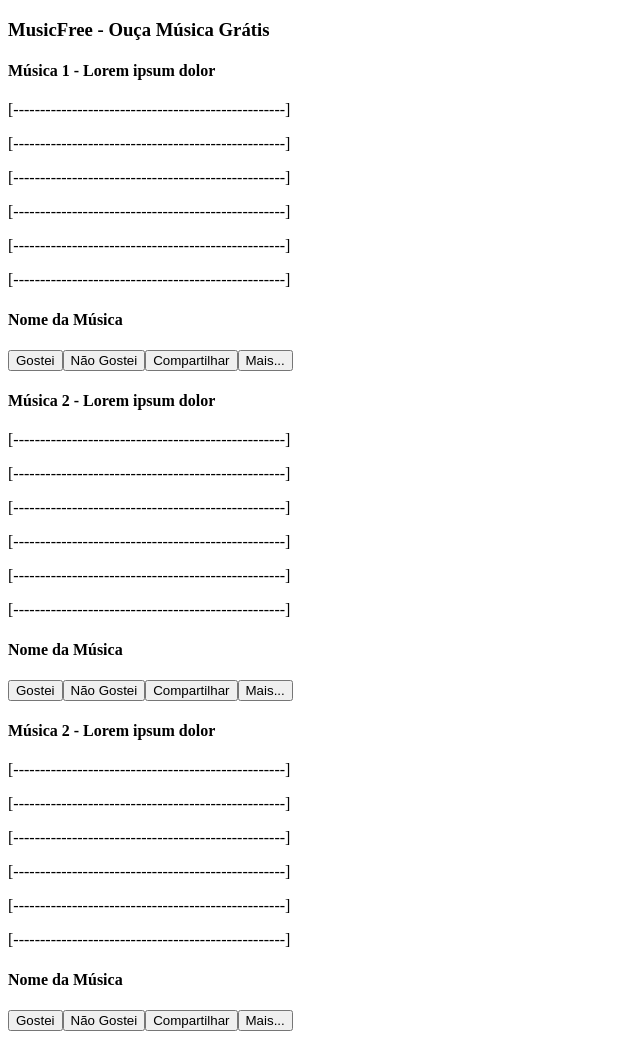
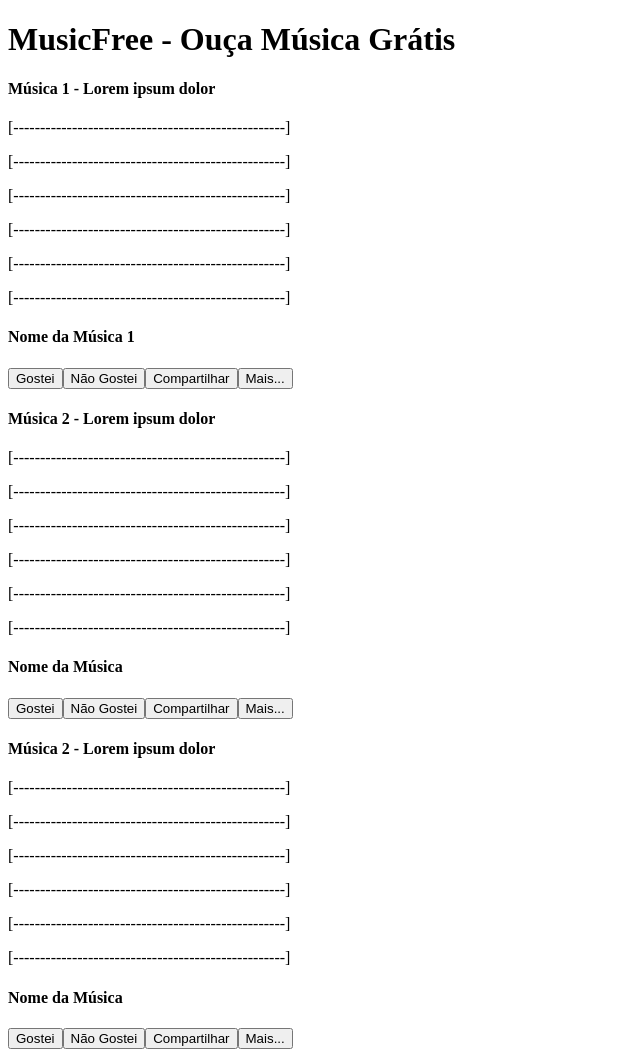
Before and after one commit to LuizinReiDelas0810/CrackFree, a plain HTML site: page index.html in a window 1280 px wide. Shown: the whole page, without its empty margins (0-640 px from the left). Drawn offline with Linux system fonts and the light colour scheme.

Commit message:
alterações

```diff
--- a/index.html
+++ b/index.html
@@ -6,7 +6,7 @@
     <title>MusicFree</title>
     </head>
 <body>
-<H3>MusicFree - Ouça Música Grátis</H3>
+<H1>MusicFree - Ouça Música Grátis</H1>
 <H4>Música 1 - Lorem ipsum dolor</H4>
 <p>[---------------------------------------------------]</p>
 <p>[---------------------------------------------------]</p>
@@ -15,7 +15,7 @@
 <p>[---------------------------------------------------]</p>
 <p>[---------------------------------------------------]</p>
 
-<h4>Nome da Música</h4>
+<h4>Nome da Música 1</h4>
 
 
 <button>Gostei</button><button>Não Gostei</button><button>Compartilhar</button><button>Mais...</button>
```
